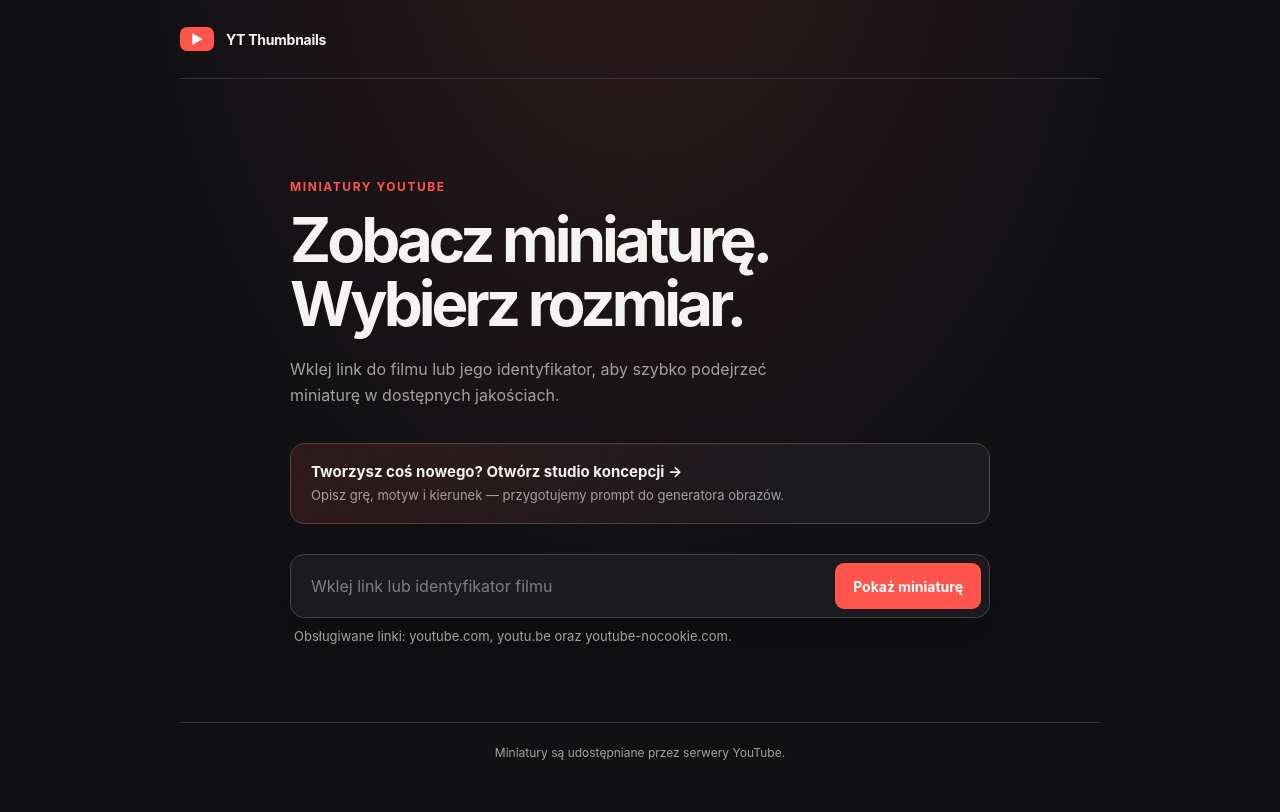
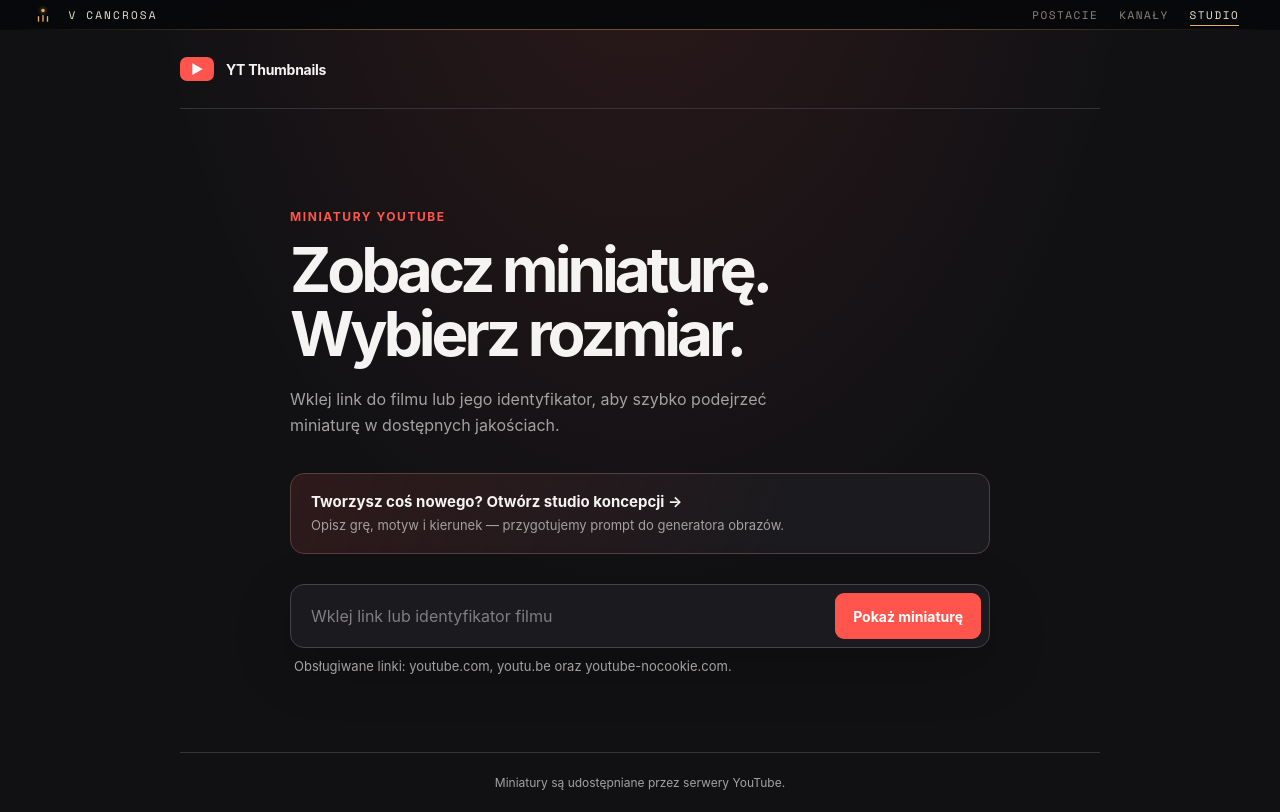
Before and after one commit to V-Cancrosa/V_Cancrosa-YouTube-Create, a plain HTML site: page site/index.html in a window 1280 px wide. Drawn offline with Linux system fonts and the light colour scheme.

Commit message:
Studio w uniwersum V Cancrosa: wspólny pas i noindex
- Wspólny pas „V Cancrosa” (site/uni/, kopia ze źródła w
  V_Cancrosa-One-and-Fursonas): Postacie · Kanały · Studio.
- noindex, nofollow na wszystkich stronach — studio jest tylko dla
  właściciela, wejście jest ukryte w pasie na pozostałych stronach.

Co-Authored-By: Claude Opus 5.5 <noreply@anthropic.com>
Claude-Session: https://claude.ai/code/session_012Rsgrz7sqZDfKYQCxAZV7w

```diff
--- a/site/index.html
+++ b/site/index.html
@@ -2,6 +2,7 @@
 <html lang="pl">
   <head>
     <meta charset="utf-8">
+    <meta name="robots" content="noindex, nofollow">
     <meta name="viewport" content="width=device-width, initial-scale=1">
     <meta name="theme-color" content="#111114">
     <meta name="description" content="Szybki podgląd miniaturek filmów YouTube w różnych rozmiarach.">
@@ -256,6 +257,8 @@
         .preview-label { flex-basis: 100%; }
       }
     </style>
+    <link rel="stylesheet" href="uni/universe.css">
+    <script src="uni/universe.js" data-site="studio" defer></script>
   </head>
   <body>
     <div class="shell">
--- /dev/null
+++ b/site/uni/universe.css
@@ -0,0 +1,64 @@
+/* ==========================================================================
+   Wspólny pas „V Cancrosa” — jeden dla wszystkich stron uniwersum.
+   ŹRÓDŁO: repo V_Cancrosa-One-and-Fursonas, folder uni/.
+   Kopie: V_Cancrosa_Entertainment/assets/uni/, V_Cancrosa-YouTube-Create/site/uni/.
+   Zmieniaj tutaj i kopiuj cały folder uni/ (bez zmian) do pozostałych repo.
+   ========================================================================== */
+
+/* Czcionka pasa: Space Mono (SIL OFL, plik licencji obok). Wersja latin przed latin-ext — tak ma zostać. */
+@font-face { font-family: "Uni Mono"; font-weight: 400; font-display: swap; src: url("uni-mono-latin.woff2") format("woff2");
+  unicode-range: U+0000-00FF,U+0131,U+0152-0153,U+02BB-02BC,U+02C6,U+02DA,U+02DC,U+0304,U+0308,U+0329,U+2000-206F,U+2074,U+20AC,U+2122,U+2191,U+2193,U+2212,U+2215,U+FEFF,U+FFFD; }
+@font-face { font-family: "Uni Mono"; font-weight: 400; font-display: swap; src: url("uni-mono-latin-ext.woff2") format("woff2");
+  unicode-range: U+0100-02AF,U+1E00-1E9F,U+1EF2-1EFF,U+2020,U+20A0-20AB,U+20AD-20C0,U+2113,U+2C60-2C7F,U+A720-A7FF; }
+
+:root { --uni-h: 30px; --uni-top: var(--uni-h); --uni-gold: #e6ac60; --uni-cream: #ece3d3; --uni-muted: #8f887b; }
+html.uni-up { --uni-top: 0px; }
+
+/* Treść zjeżdża o wysokość pasa, a przyklejone nawigacje stron (.nav, .site-header) siadają tuż pod nim.
+   Działa od pierwszego malowania, więc nic nie skacze, gdy skrypt wstawi pas. */
+body { padding-top: var(--uni-h); }
+.nav, .site-header { top: var(--uni-top) !important; transition: top .3s ease; }
+html { scroll-padding-top: calc(4.75rem + var(--uni-h)); }
+
+.uni {
+  position: fixed; inset: 0 0 auto; z-index: 90; height: var(--uni-h); box-sizing: border-box;
+  display: flex; align-items: center; gap: .9rem; padding: 0 clamp(.75rem, 3vw, 2rem);
+  background: rgba(7, 8, 11, .9); backdrop-filter: blur(10px); -webkit-backdrop-filter: blur(10px);
+  font: 400 11px/1 "Uni Mono", ui-monospace, monospace; letter-spacing: .14em; text-transform: uppercase;
+  color: var(--uni-muted); transition: transform .3s ease; -webkit-font-smoothing: antialiased;
+}
+.uni::after { content: ""; position: absolute; left: 0; right: 0; bottom: 0; height: 1px; pointer-events: none;
+  background: linear-gradient(90deg, transparent, rgba(230,172,96,.45) 30%, rgba(230,172,96,.45) 70%, transparent); }
+html.uni-up .uni { transform: translateY(-100%); }
+.uni a { color: inherit; text-decoration: none; }
+.uni a:focus-visible, .uni button:focus-visible { outline: 2px solid var(--uni-gold); outline-offset: 2px; border-radius: 3px; }
+
+/* Znak: jeden punkt ponad trzema. Kilka szybkich kliknięć odsłania ukryte przejście. */
+.uni-mark { display: grid; place-items: center; width: 22px; height: 22px; padding: 0; margin: 0; border: 0; background: none; cursor: default; flex: none; }
+.uni-mark svg { width: 18px; height: 18px; overflow: visible; }
+.uni-mark .dot { fill: var(--uni-cream); transform-box: fill-box; transform-origin: center; transition: fill .3s; }
+.uni-mark path { stroke: var(--uni-gold); }
+.uni-mark.tap .dot { animation: uni-tap .35s ease; }
+.uni.open .uni-mark .dot { fill: var(--uni-gold); filter: drop-shadow(0 0 4px var(--uni-gold)); }
+@keyframes uni-tap { 50% { transform: scale(1.6); } }
+
+.uni-home { color: var(--uni-cream) !important; letter-spacing: .2em; white-space: nowrap; }
+.uni-links { display: flex; gap: .2rem; margin-left: auto; }
+.uni-links a { position: relative; padding: .45rem .55rem; white-space: nowrap; transition: color .2s; }
+.uni-links a:hover { color: var(--uni-cream); }
+.uni-links a[aria-current="page"] { color: var(--uni-cream); }
+.uni-links a[aria-current="page"]::after { content: ""; position: absolute; left: .55rem; right: .55rem; bottom: 2px; height: 1px; background: var(--uni-gold); }
+.uni-links .uni-studio { color: var(--uni-gold); animation: uni-in .5s ease both; }
+.uni-links .uni-studio[hidden] { display: none; }
+@keyframes uni-in { from { opacity: 0; transform: translateX(6px); } }
+
+@media (max-width: 520px) {
+  .uni { gap: .5rem; letter-spacing: .1em; }
+  .uni-home span { display: none; }
+  .uni-links a { padding: .45rem .4rem; }
+}
+@media (prefers-reduced-motion: reduce) {
+  .uni, .nav, .site-header { transition: none; }
+  .uni-mark.tap .dot, .uni-links .uni-studio { animation: none; }
+}
+@media print { .uni { display: none; } body { padding-top: 0; } }
--- /dev/null
+++ b/site/uni/universe.js
@@ -0,0 +1,103 @@
+/* ==========================================================================
+   Wspólny pas „V Cancrosa” — jeden dla wszystkich stron uniwersum.
+   ŹRÓDŁO: repo V_Cancrosa-One-and-Fursonas, folder uni/.
+   Kopie: V_Cancrosa_Entertainment/assets/uni/, V_Cancrosa-YouTube-Create/site/uni/.
+   Zmieniaj tutaj i kopiuj cały folder uni/ (bez zmian) do pozostałych repo.
+
+   Użycie na stronie (w <head>):
+     <link rel="stylesheet" href="uni/universe.css">
+     <script src="uni/universe.js" data-site="fursony" defer></script>
+   data-site: "fursony" | "entertainment" | "studio" — zaznacza bieżącą stronę.
+
+   Ukryte przejście do studia (tylko dla właściciela): pięć szybkich kliknięć w znak
+   albo wpisanie na klawiaturze słowa „studio”. To ukrycie, nie zabezpieczenie —
+   kto zna adres, wejdzie; studio nic nie wysyła i nic nie przechowuje.
+   ========================================================================== */
+(() => {
+  const me = document.currentScript;
+  const site = (me && me.dataset.site) || "";
+  // Na github.io i własnej domenie wystarczą ścieżki od korzenia; przy otwieraniu z dysku — pełne adresy.
+  const BASE = /^https?:$/.test(location.protocol) && !/^(localhost|127\.)/.test(location.hostname) ? "" : "https://v-cancrosa.github.io";
+  const PATH = {
+    fursony: "/V_Cancrosa-One-and-Fursonas/",
+    entertainment: "/V_Cancrosa_Entertainment/",
+    studio: "/V_Cancrosa-YouTube-Create/",
+  };
+  const T = {
+    pl: { fursony: "Postacie", entertainment: "Kanały", studio: "Studio", home: "The One Above Them — postacie", mark: "Znak: jeden ponad nimi" },
+    en: { fursony: "Characters", entertainment: "Channels", studio: "Studio", home: "The One Above Them — characters", mark: "Mark: the one above them" },
+  };
+  const KEY = "uni-studio";
+  const store = {
+    get() { try { return sessionStorage.getItem(KEY); } catch (e) { return null; } },
+    set() { try { sessionStorage.setItem(KEY, "1"); } catch (e) {} },
+  };
+  const root = document.documentElement;
+  const lang = () => (/^en/i.test(root.dataset.lang || root.lang) ? "en" : "pl");
+
+  const bar = document.createElement("nav");
+  bar.className = "uni";
+  bar.innerHTML =
+    '<button type="button" class="uni-mark"><svg viewBox="0 0 32 32" aria-hidden="true"><circle class="dot" cx="16" cy="8" r="3"/><path d="M8 19v8M16 17v10M24 19v8" stroke-width="2.4" stroke-linecap="round" fill="none"/></svg></button>' +
+    '<a class="uni-home"><span>V Cancrosa</span></a>' +
+    '<div class="uni-links"><a data-to="fursony"></a><a data-to="entertainment"></a><a data-to="studio" class="uni-studio" hidden></a></div>';
+  const mark = bar.querySelector(".uni-mark");
+  const home = bar.querySelector(".uni-home");
+  const studio = bar.querySelector(".uni-studio");
+
+  function render() {
+    const l = lang(), t = T[l];
+    bar.setAttribute("aria-label", "V Cancrosa");
+    mark.setAttribute("aria-label", t.mark);
+    home.href = BASE + PATH.fursony;
+    home.setAttribute("aria-label", t.home);
+    bar.querySelectorAll("[data-to]").forEach(a => {
+      const to = a.dataset.to;
+      a.textContent = t[to];
+      a.href = BASE + PATH[to] + (to === "entertainment" && l === "en" ? "en/" : "");
+      if (to === site) a.setAttribute("aria-current", "page"); else a.removeAttribute("aria-current");
+    });
+  }
+
+  function reveal(fromUser) {
+    studio.hidden = false;
+    bar.classList.add("open");
+    store.set();
+    if (fromUser) studio.focus({ preventScroll: true });
+  }
+
+  // Pięć szybkich kliknięć w znak
+  let taps = [];
+  mark.addEventListener("click", () => {
+    mark.classList.remove("tap"); void mark.offsetWidth; mark.classList.add("tap");
+    const now = Date.now();
+    taps = taps.filter(x => now - x < 2500).concat(now);
+    if (taps.length >= 5) { taps = []; reveal(true); }
+  });
+  // …albo wpisanie „studio”
+  let typed = "";
+  addEventListener("keydown", e => {
+    if (e.ctrlKey || e.metaKey || e.altKey || e.key.length !== 1 || (e.target.closest && e.target.closest("input, textarea, select, [contenteditable]"))) return;
+    typed = (typed + e.key.toLowerCase()).slice(-6);
+    if (typed === "studio") reveal(true);
+  });
+
+  // Pas chowa się przy przewijaniu w dół i wraca przy przewijaniu w górę
+  let lastY = scrollY;
+  addEventListener("scroll", () => {
+    const y = scrollY, dy = y - lastY;
+    if (Math.abs(dy) < 6) return;
+    root.classList.toggle("uni-up", dy > 0 && y > 120 && !bar.contains(document.activeElement));
+    lastY = y;
+  }, { passive: true });
+  bar.addEventListener("focusin", () => root.classList.remove("uni-up"));
+
+  function mount() {
+    render();
+    if (site === "studio" || store.get()) reveal(false);
+    document.body.prepend(bar);
+    // Strony postaci przełączają język w miejscu — pas idzie za nimi
+    new MutationObserver(render).observe(root, { attributes: true, attributeFilter: ["lang", "data-lang"] });
+  }
+  if (document.body) mount(); else document.addEventListener("DOMContentLoaded", mount);
+})();
```
Also changed, not shown: index.html (+1 -0 lines), site/studio.html (+3 -0 lines), site/uni/OFL-space-mono.txt (added), site/uni/uni-mono-latin-ext.woff2 (added), site/uni/uni-mono-latin.woff2 (added), 1 other file.
